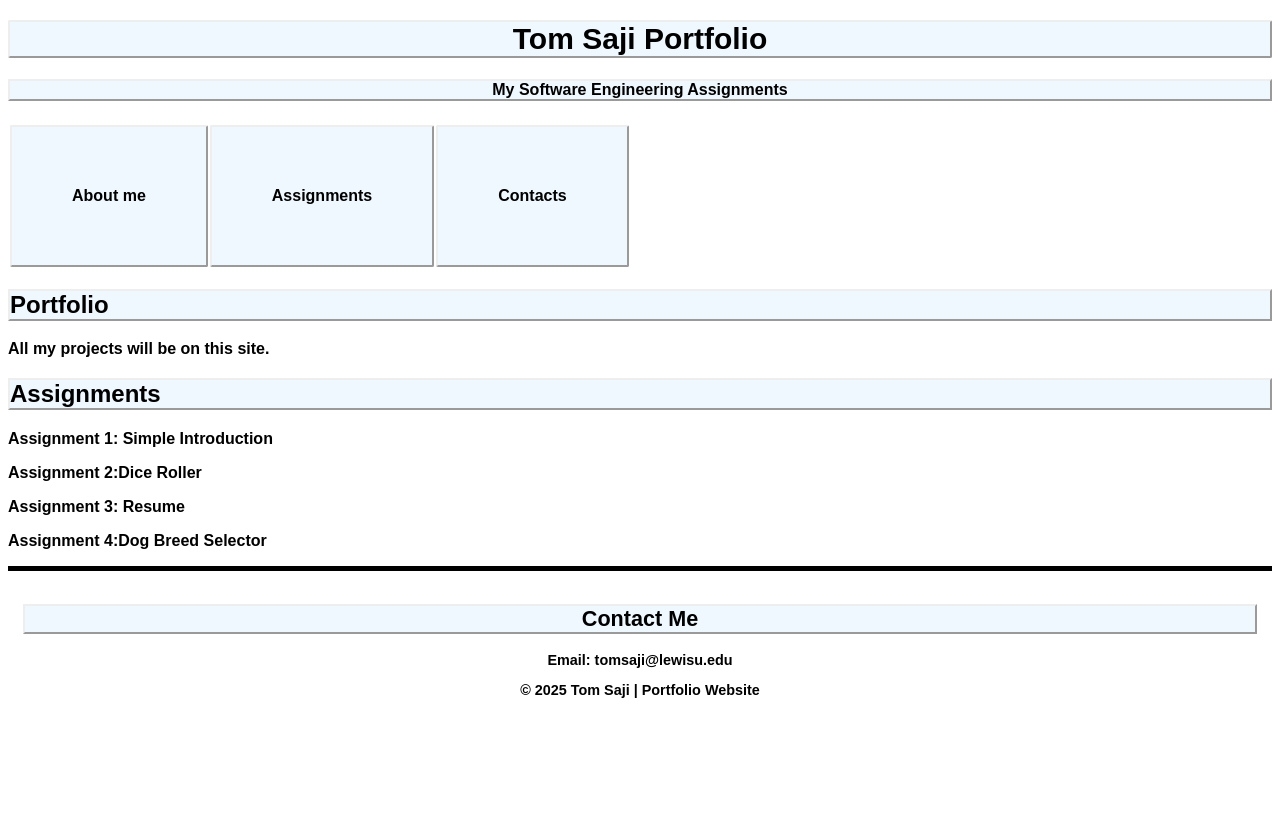
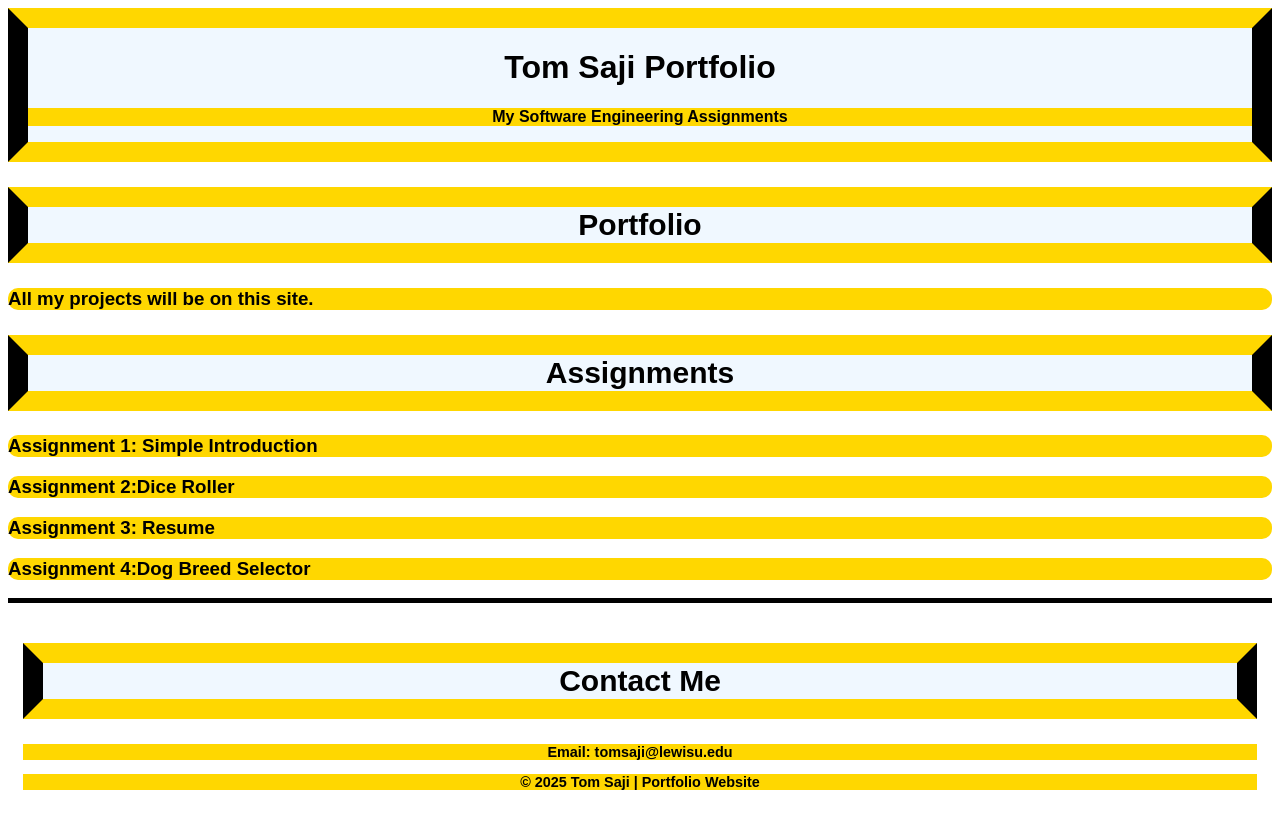
Before and after one commit to tomolon2/node-js-on-azure-test, a website: page static/index.html in a window 1280 px wide. Before the commit the page ends 800 px from the top, so only its background shows below. Drawn offline with Linux system fonts and the light colour scheme.

Commit message:
final update on portfolio page

```diff
--- a/static/index.css
+++ b/static/index.css
@@ -2,15 +2,18 @@ body{
     background-color: white;
     font-family: sans-serif,"consalas";
 }
-h1{
+h2{
     font-family: sans-serif;
     font-weight: bold;
-    border-style: outset;
-    border-radius: 2px;
-    border-width: 2px;
+    border-top: 10px gold;
+    border-bottom: 10px gold;
+    border-style: solid;
+    border-width: 20px;
     font-size: 30px;
     text-align: center;
     background-color: aliceblue;
+    line-height: 1.2;
+
 }
 h4{
 
@@ -18,18 +21,24 @@ h4{
     border-width: 2px;
     text-align: center;
     background-color: aliceblue;
+    line-height: 1.5;
 }
-.headers{
-
-    border-style: outset;
-    border-width: 2px;
+.headings{
+    font-family: sans-serif;
+    font-weight: bold;
+    line-height:normal;
+    border-top: 20px gold;
+    border-bottom: 20px gold;
+    border-width: 20px;
+    border-style: solid;
     background-color: aliceblue;
+    text-align: center;
 
 }
 th{
 
     background-color: aliceblue;
-    width: 200;
+    width: 200px;
     border-style: outset;
     border-radius: 2px;
     border-width: 2px;
@@ -41,8 +50,13 @@ a{
     color: black;
 
 }
+h3{
+    background-color: gold;
+    border-radius: 10px;
+}
 P{
     font-weight: bold;
+    background-color: gold;
 }
 footer {
   background: white;
--- a/static/index.html
+++ b/static/index.html
@@ -11,35 +11,25 @@
     <link rel = "stylesheet" href = "index.css">
 </head>
 <body>
-<header>
-<h1> Tom Saji Portfolio</h1>
-<h4> My Software Engineering Assignments </h4>
-</header>
-<section>
-<table>
-  <tr>
-     <th> About me</th>
-     <th >Assignments</th>
-     <th>Contacts</th>
-  </tr>
 
-</table>
-</section>
-<section>
-<h2 class = headers>Portfolio</h2>
-<p> All my projects will be on this site.</p>
-</section>
-<section>
-<h2 class="headers">Assignments</h2>
+<div class = "headings">
+   <h1> Tom Saji Portfolio</h1>
+    <p> My Software Engineering Assignments </p>
+</div>
+
+<h2>Portfolio</h2>
+<h3> All my projects will be on this site.</h3>
+
+<h2>Assignments</h2>
 
 
-     <p> <a href ="Introductions/index.html"> Assignment 1: Simple Introduction </a></p>
-     <p><a href = "Diceroller/index.html">Assignment 2:Dice Roller</a></p>
-     <p><a href="Webresume/index.html">Assignment 3: Resume</a></p>
-     <p><a href ="DogMain/index.html">Assignment 4:Dog Breed Selector</a> </p>
-</section>
+     <h3> <a href ="Introductions/index.html"> Assignment 1: Simple Introduction </a></h3>
+     <h3><a href = "Diceroller/index.html">Assignment 2:Dice Roller</a></h3>
+     <h3><a href="Webresume/index.html">Assignment 3: Resume</a></h3>
+     <h3><a href ="DogMain/index.html">Assignment 4:Dog Breed Selector</a> </h3>
+
 <footer>
-<h2 class ="headers">Contact Me</h2>
+<h2>Contact Me</h2>
 <p>Email:<a href ="mailto:tomsaji@lewisu.edu"> tomsaji@lewisu.edu</a></p>
 <p>© 2025 Tom Saji | Portfolio Website</p>
 </footer>
```
